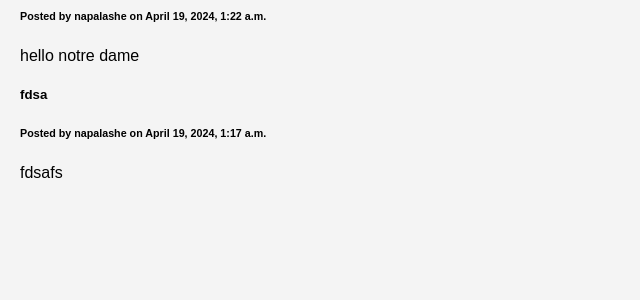
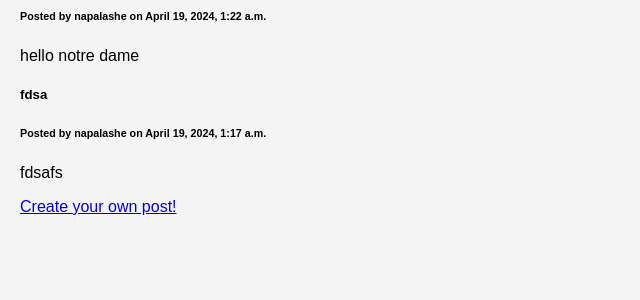
Before and after one commit to napalashe/financial_web_page, a Django app: page /blog/ in a window 1280 px wide. Shown: the part 411-711 px from the top of the page, without its empty margins (0-640 px from the left). Run offline with Django 5.2, Linux system fonts and the light colour scheme; data comes from the database, SQL or seed files in the repository.

Commit message:
fixed blog

```diff
--- a/templates/blog/blog-home.html
+++ b/templates/blog/blog-home.html
@@ -13,4 +13,5 @@
   </div>
   {% endfor %}
 </div>
+<a href="{% url 'blog:create-blog' %}">Create your own post!</a>
 {% endblock %}
```
